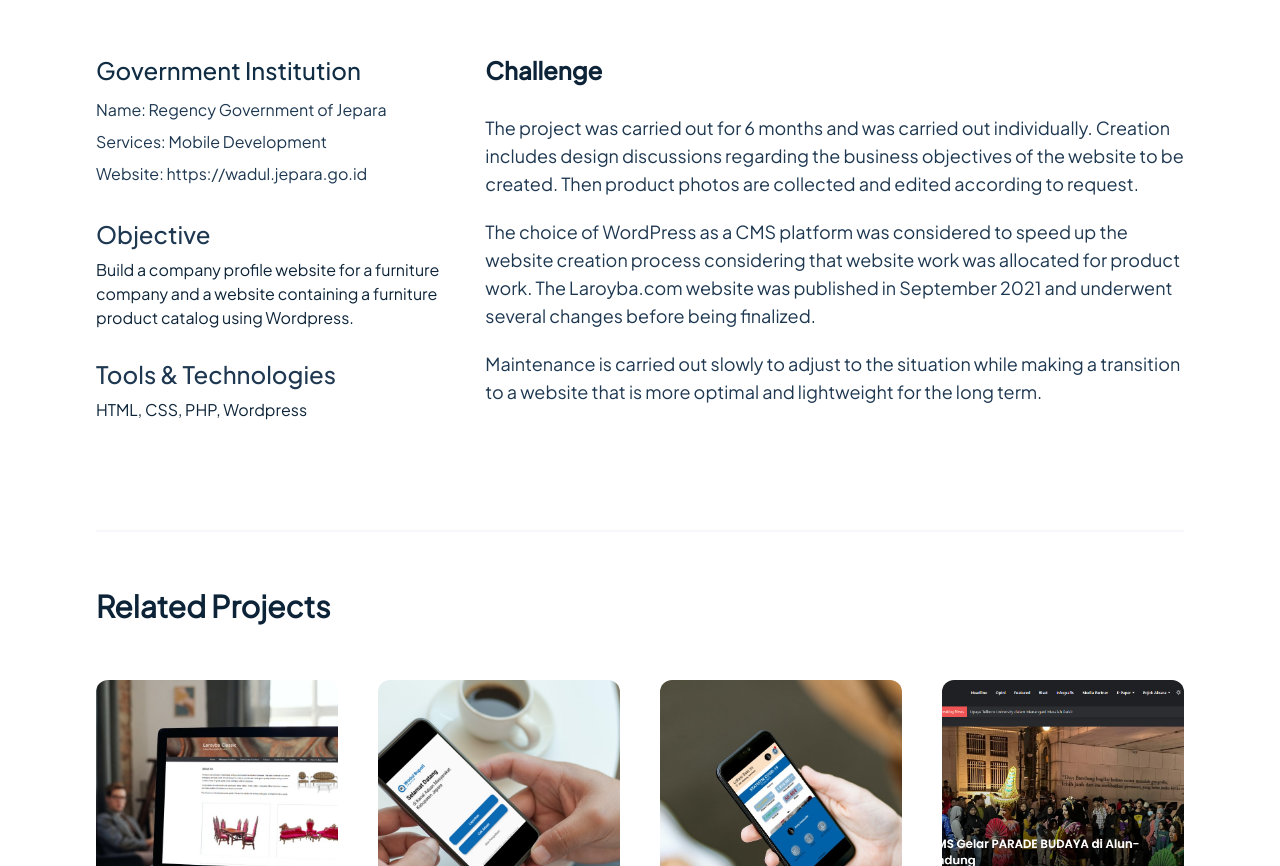
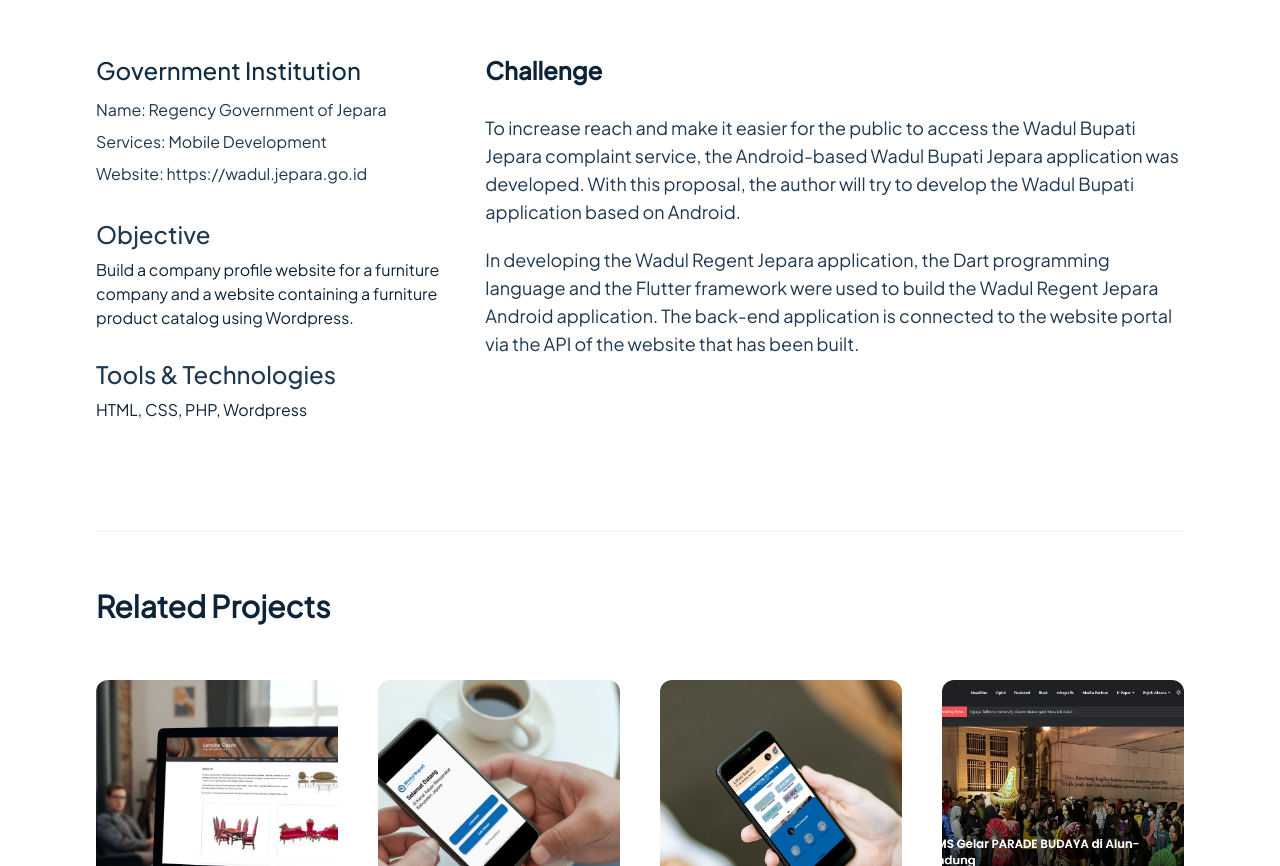
Before and after one commit to iqbalarauf/portfolio-web-iqbalarauf, a Vue app: page /projects/gov-report in a window 1280 px wide. Shown: the part 688-1554 px from the top of the page. Built offline with nearby package versions, Linux system fonts and the light colour scheme; what vue-backtotop would draw is missing.

Commit message:
Final Portfolio in English

```diff
--- a/package.json
+++ b/package.json
@@ -13,6 +13,7 @@
     "@vue/cli-plugin-eslint": "^5.0.8",
     "@vue/cli-plugin-router": "^5.0.8",
     "core-js": "^3.27.2",
+    "emailjs-com": "^3.2.0",
     "feather-icons": "^4.29.0",
     "postcss-flexbugs-fixes": "^5.0.2",
     "postcss-import": "^15.1.0",
--- a/src/components/contact/ContactForm.vue
+++ b/src/components/contact/ContactForm.vue
@@ -2,36 +2,62 @@
 import Button from '../reusable/Button.vue';
 import FormInput from '../reusable/FormInput.vue';
 import FormTextarea from '../reusable/FormTextarea.vue';
-export default { components: { Button, FormInput, FormTextarea } };
+export default {
+	name: 'ContactUs',
+	data() {
+		return {
+			name: '',
+			email: '',
+			subject: '',
+			message: ''
+		}
+	},
+	methods: {
+		sendEmail(e) {
+			try {
+				emailjs.sendForm('service_0aa57hi', 'template_28xgy56', e.target,
+					'YOUR_USER_ID', {
+					name: this.name,
+					email: this.email,
+					subject: this.subject,
+					message: this.message
+				})
+
+			} catch (error) {
+				console.log({ error })
+			}
+			// Reset form field
+			this.name = ''
+			this.email = ''
+			this.subject = ''
+			this.message = ''
+		},
+	},
+	components: { Button, FormInput, FormTextarea }
+};
+
+import emailjs from 'emailjs-com'
+
+
 </script>
 
 <template>
 	<div class="w-full md:w-1/2">
 		<div
-			class="leading-loose max-w-xl m-4 p-7 bg-secondary-light dark:bg-secondary-dark rounded-xl shadow-xl text-left"
-		>
-			<p
-				class="font-general-medium text-primary-dark dark:text-primary-light text-2xl mb-8"
-			>
+			class="leading-loose max-w-xl m-4 p-7 bg-secondary-light dark:bg-secondary-dark rounded-xl shadow-xl text-left">
+			<p class="font-general-medium text-primary-dark dark:text-primary-light text-2xl mb-8">
 				Contact Form
 			</p>
-			<form action="#" class="font-general-regular space-y-7">
+			<form action="mailto:iqbalarauf@outlook.co.id" class="font-general-regular space-y-7">
 				<FormInput label="Full Name" inputIdentifier="name" />
-				<FormInput
-					label="Email"
-					inputIdentifier="email"
-					inputType="email"
-				/>
+				<FormInput label="Email" inputIdentifier="email" inputType="email" />
 				<FormInput label="Subject" inputIdentifier="subject" />
 				<FormTextarea label="Message" textareaIdentifier="message" />
 
 				<div>
-					<Button
-						title="Send Message"
+					<Button title="Send Message"
 						class="px-4 py-2.5 text-white tracking-wider bg-indigo-500 hover:bg-indigo-600 focus:ring-1 focus:ring-indigo-900 rounded-lg duration-500"
-						type="submit"
-						aria-label="Send Message"
-					/>
+						type="submit" aria-label="Send Message" />
 				</div>
 			</form>
 		</div>
--- a/src/components/shared/AppHeader.vue
+++ b/src/components/shared/AppHeader.vue
@@ -163,7 +163,7 @@
 				<!-- Language Switcher -->
 				<router-link to="/">
 					<img
-					src="@/assets/images/lang/id.svg"
+					src="@/assets/images/lang/gb.svg"
 					class="w-9 rounded-xl ml-8 bg-primary-light dark:bg-ternary-dark"
 				/>
 				</router-link>
--- a/src/views/CovidTracker.vue
+++ b/src/views/CovidTracker.vue
@@ -69,17 +69,17 @@
 					{
 						id: 1,
 						details:
-							'The project was carried out for 6 months and was carried out individually. Creation includes design discussions regarding the business objectives of the website to be created. Then product photos are collected and edited according to request.',
+							'Social Media-based COVID Tracker (SMCT) is an application that can help someone track and record travel history through social media posts. Through information regarding the location and time of posting, users can check whether they have had contact with a COVID-19 patient and will be given a warning if they have had close contact with a COVID-19 patient who was in the same place and time.',
 					},
 					{
 						id: 2,
 						details:
-							'The choice of WordPress as a CMS platform was considered to speed up the website creation process considering that website work was allocated for product work. The Laroyba.com website was published in September 2021 and underwent several changes before being finalized.',
+							'The application will collect information based on the social media posts of users connected to the application. Then the location data and posting time will be sent and matched by the system. If a user reports symptoms and diagnosis of COVID-19, the users data for 14 days will be checked and other users who may be in the same location will be searched. Other users who are at the same location and time as the COVID-19 patient user within 14 days will receive a warning notification.',
 					},
 					{
 						id: 3,
 						details:
-							'Maintenance is carried out slowly to adjust to the situation while making a transition to a website that is more optimal and lightweight for the long term.',
+							'SMCT is planned to be built using a Flutter base using APIs from connected Social Media. However, as time goes by, the APIs from connected social media are starting to become limited and only a few can be implemented using web scrapping.',
 					},
 				],
 			},
--- a/src/views/Report.vue
+++ b/src/views/Report.vue
@@ -75,17 +75,12 @@
 					{
 						id: 1,
 						details:
-							'The project was carried out for 6 months and was carried out individually. Creation includes design discussions regarding the business objectives of the website to be created. Then product photos are collected and edited according to request.',
+							'To increase reach and make it easier for the public to access the Wadul Bupati Jepara complaint service, the Android-based Wadul Bupati Jepara application was developed. With this proposal, the author will try to develop the Wadul Bupati application based on Android.',
 					},
 					{
 						id: 2,
 						details:
-							'The choice of WordPress as a CMS platform was considered to speed up the website creation process considering that website work was allocated for product work. The Laroyba.com website was published in September 2021 and underwent several changes before being finalized.',
-					},
-					{
-						id: 3,
-						details:
-							'Maintenance is carried out slowly to adjust to the situation while making a transition to a website that is more optimal and lightweight for the long term.',
+							'In developing the Wadul Regent Jepara application, the Dart programming language and the Flutter framework were used to build the Wadul Regent Jepara Android application. The back-end application is connected to the website portal via the API of the website that has been built.',
 					},
 				],
 			},
```
Also changed, not shown: 1 other file (tests, documents, lock files or other folders).
